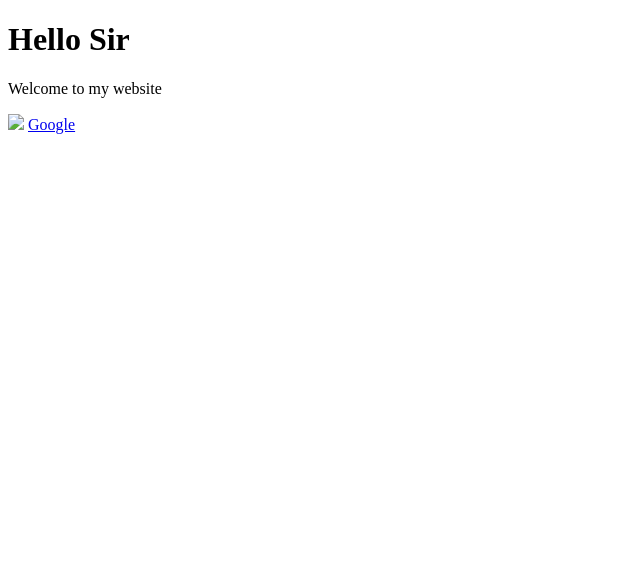
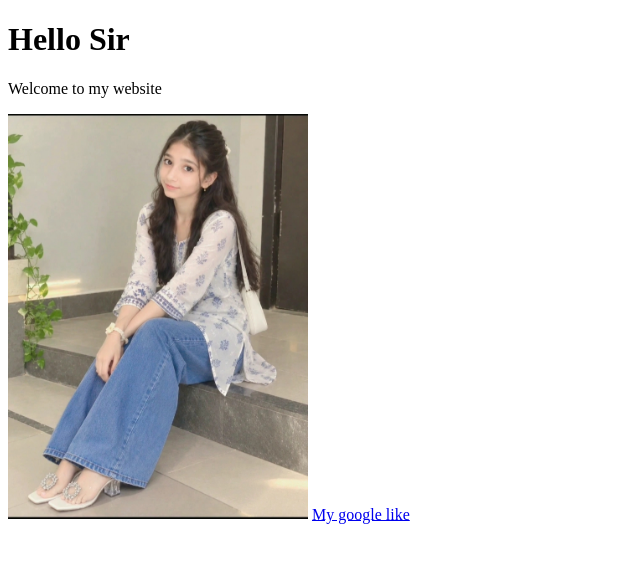
Before and after one commit to ankitk07549-cell/ankitk07549-cell.github.io, a plain HTML site: page index.html in a window 1280 px wide. Shown: the whole page, without its empty margins (0-640 px from the left). Drawn offline with Linux system fonts and the light colour scheme.

Commit message:
Update index.html

```diff
--- a/index.html
+++ b/index.html
@@ -10,8 +10,8 @@
 
     <p>Welcome to my website</p>
 
-    <img src="file_000000006be0820894363ef68bddc9bd.jpg" width="300">
+    <img src="IMG_20261017_002752.jpg" width="300">
 
-    <a href="https://google.com">Google</a>
+    <a href="https://google.com">My google like</a>
 </body>
 </html>
```
